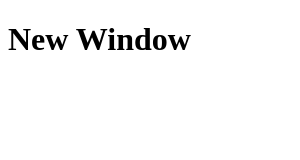
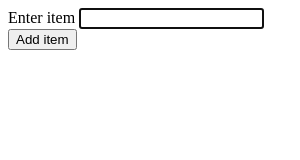
Before and after one commit to adityabisoi/electron-shopping-cart, an Electron app: page addItemWindow.html in a window 300 px wide. Drawn offline with Linux system fonts and the light colour scheme.

Commit message:
add item for adding new item

```diff
--- a/addItemWindow.html
+++ b/addItemWindow.html
@@ -4,6 +4,12 @@
     <title>Add new item</title>
 </head>
 <body>
-    <h1>New Window</h1>
+    <form>
+        <div>
+            <label>Enter item</label>
+            <input type="text" id="item" autofocus>
+        </div>
+        <button type="submit">Add item</button>
+    </form>
 </body>
 </html>
```
Also changed, not shown: index.js (+7 -2 lines).
